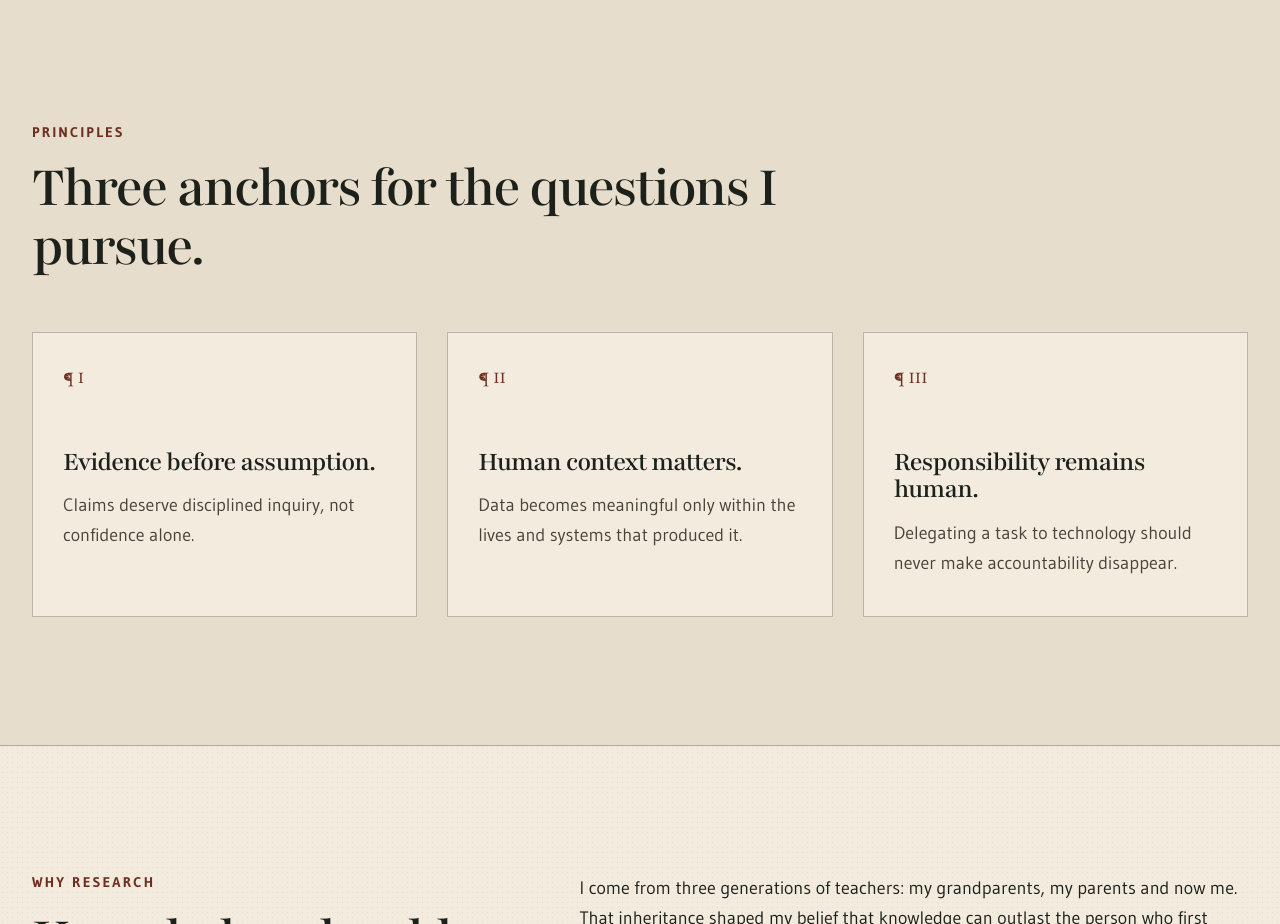
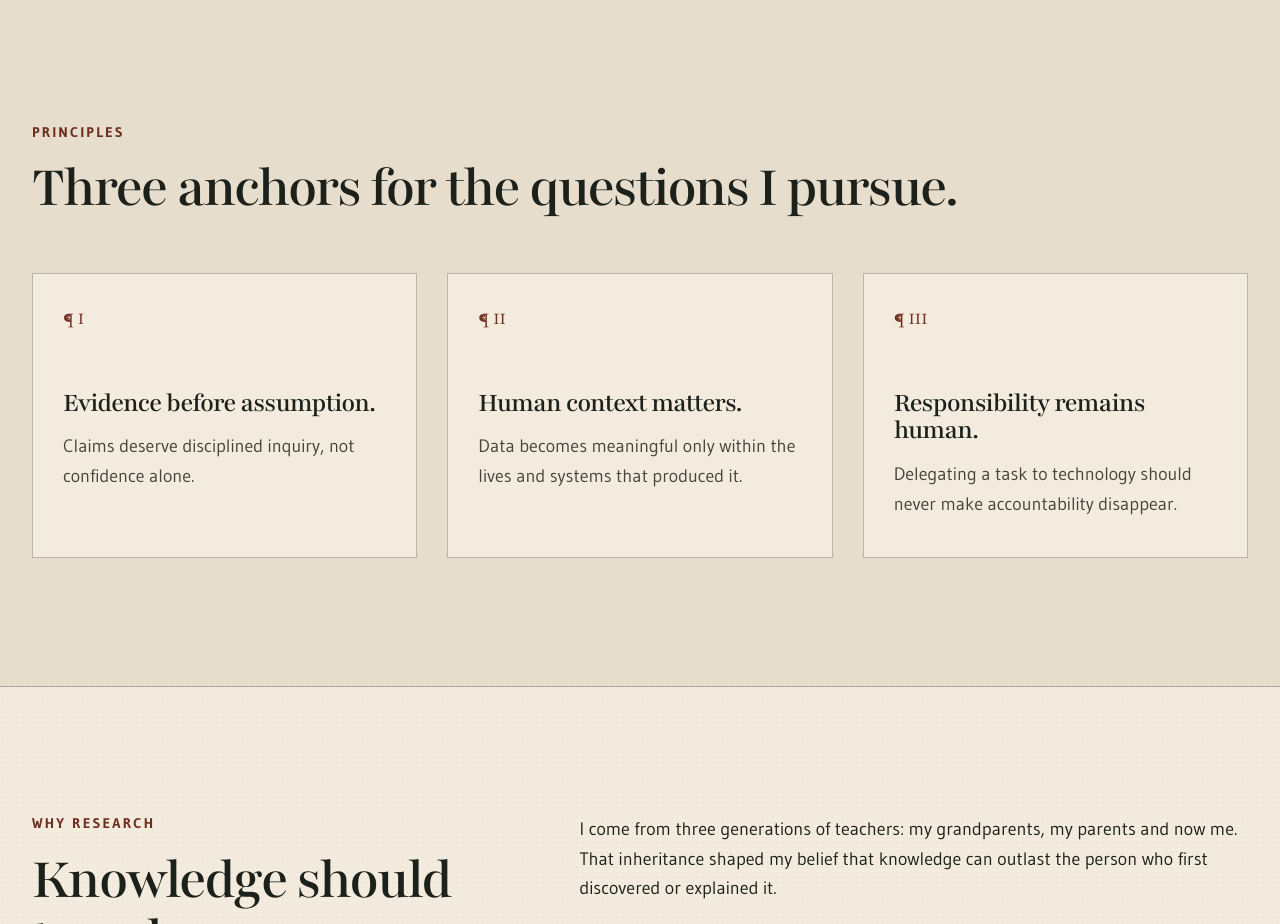
Before and after one commit to vincentnguyencreative06-stack/vincentnguyencreative06-stack.github.io, a Next.js app: page /research in a window 1280 px wide. Shown: the part 1980-2904 px from the top of the page. Built offline with nearby package versions, Linux system fonts and the light colour scheme.

Commit message:
Increase max-width of section-heading to 1200px

```diff
--- a/app/globals.css
+++ b/app/globals.css
@@ -186,7 +186,7 @@ p { margin: 0; }
 .metric strong { font-family: "Playfair", Georgia, serif; font-size: clamp(2.2rem, 4vw, 4rem); font-weight: 520; line-height: 1; }
 .metric span { margin-top: 12px; font-size: 0.9rem; letter-spacing: 0.04em; }
 
-.section-heading { max-width: 900px; margin-bottom: 55px; }
+.section-heading { max-width: 1200px; margin-bottom: 55px; }
 .section-heading h2 { margin-top: 18px; }
 .split-heading { max-width: none; display: grid; grid-template-columns: 8fr 4fr; gap: 50px; align-items: end; }
 .split-heading > p { max-width: 390px; color: var(--muted); }
```
